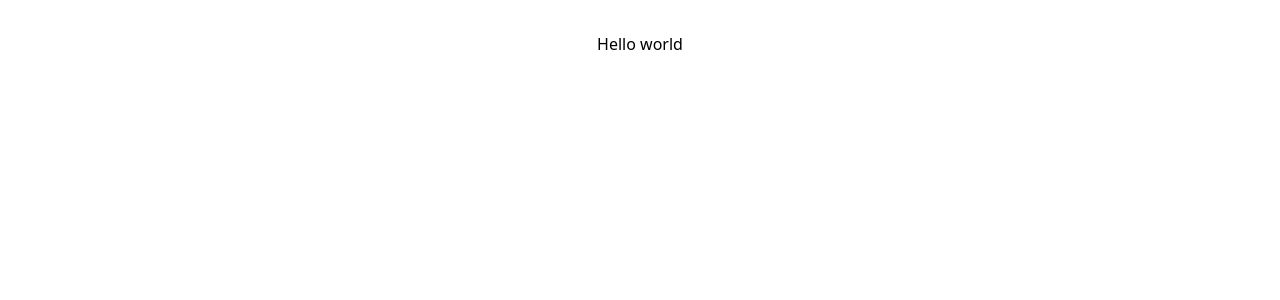
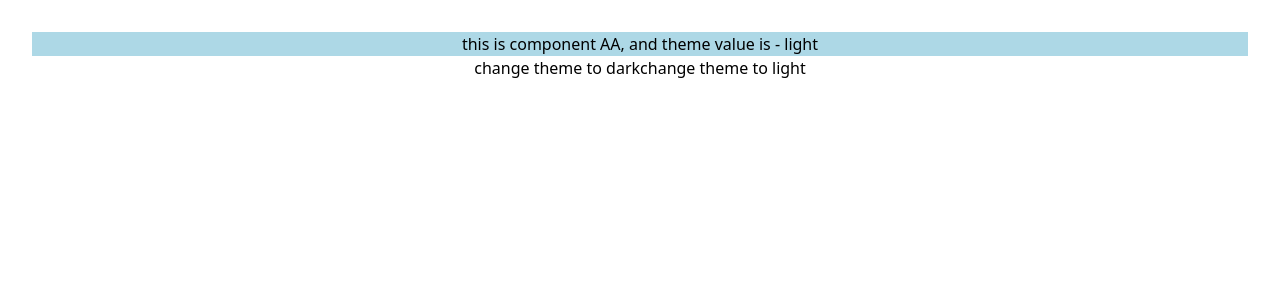
Before and after one commit to OleksandrUntervald/React-Okten, a React (Vite) app: page / in a window 1280 px wide. Shown: the top 300 px of the page. Built offline with nearby package versions, Linux system fonts and the light colour scheme.

Commit message:
"Lesson7-HW1"

```diff
--- a/src/App.tsx
+++ b/src/App.tsx
@@ -1,9 +1,30 @@
 import './App.css'
+import {A} from "./component/A.tsx";
+import {B} from "./component/B.tsx";
+import {MyContext} from "./context/MyContextProvider.tsx";
+import {useState} from "react";
 
 function App() {
 
+  const [themeColor, setThemeColor] = useState<string>('light')
+
   return (
-   <h1 className="text-3xl">Hello world</h1>
+   <div>
+     <MyContext.Provider value={{
+       theme: themeColor,
+       changeTheme: (themeValue: string) => {
+          setThemeColor(themeValue);
+       }
+     }
+
+     }>
+       <A/>
+       <B/>
+
+     </MyContext.Provider>
+
+
+   </div>
   )
 }
 
--- /dev/null
+++ b/src/component/A.tsx
@@ -0,0 +1,9 @@
+import {AA} from "./AA.tsx";
+
+export const A = () => {
+    return (
+        <>
+            <AA/>
+        </>
+    );
+};
--- /dev/null
+++ b/src/component/AA.css
@@ -0,0 +1,6 @@
+.dark{
+    background: darkslategray;
+}
+.light{
+    background: lightblue;
+}
--- /dev/null
+++ b/src/component/AA.tsx
@@ -0,0 +1,14 @@
+import {useContext} from "react";
+import {MyContext} from "../context/MyContextProvider.tsx";
+import './AA.css'
+
+export const AA = () => {
+    const {theme} =  useContext(MyContext);
+
+    return (
+
+        <div className={theme}>
+            this is component AA, and theme value is - {theme}
+        </div>
+    );
+};
--- /dev/null
+++ b/src/component/B.tsx
@@ -0,0 +1,9 @@
+import {BA} from "./BA.tsx";
+
+export const B = () => {
+    return (
+        <>
+            <BA/>
+        </>
+    );
+};
--- /dev/null
+++ b/src/component/BA.tsx
@@ -0,0 +1,20 @@
+import {useContext} from "react";
+import {MyContext} from "../context/MyContextProvider.tsx";
+
+export const BA = () => {
+    const {changeTheme} = useContext(MyContext)
+
+    const handlerDark = () =>{
+        changeTheme('dark');
+    }
+    const handlerLight = () =>{
+        changeTheme('light');
+    }
+
+    return (
+        <div>
+            <button className='border-2 p-1' onClick={handlerDark}>change theme to dark</button>
+            <button className='border-2 p-1' onClick={handlerLight}>change theme to light</button>
+        </div>
+    );
+};
--- /dev/null
+++ b/src/context/MyContextProvider.tsx
@@ -0,0 +1,14 @@
+import {createContext} from "react";
+
+type ContextValueType = {
+    theme: string,
+    changeTheme: (theme: string) => void
+}
+const defaultValue: ContextValueType = {
+    theme: 'light',
+    changeTheme: (theme: string) => {
+        console.log(theme)
+    }
+}
+
+export const MyContext = createContext<ContextValueType>(defaultValue);
```
Also changed, not shown: 1 other file (tests, documents, lock files or other folders).
